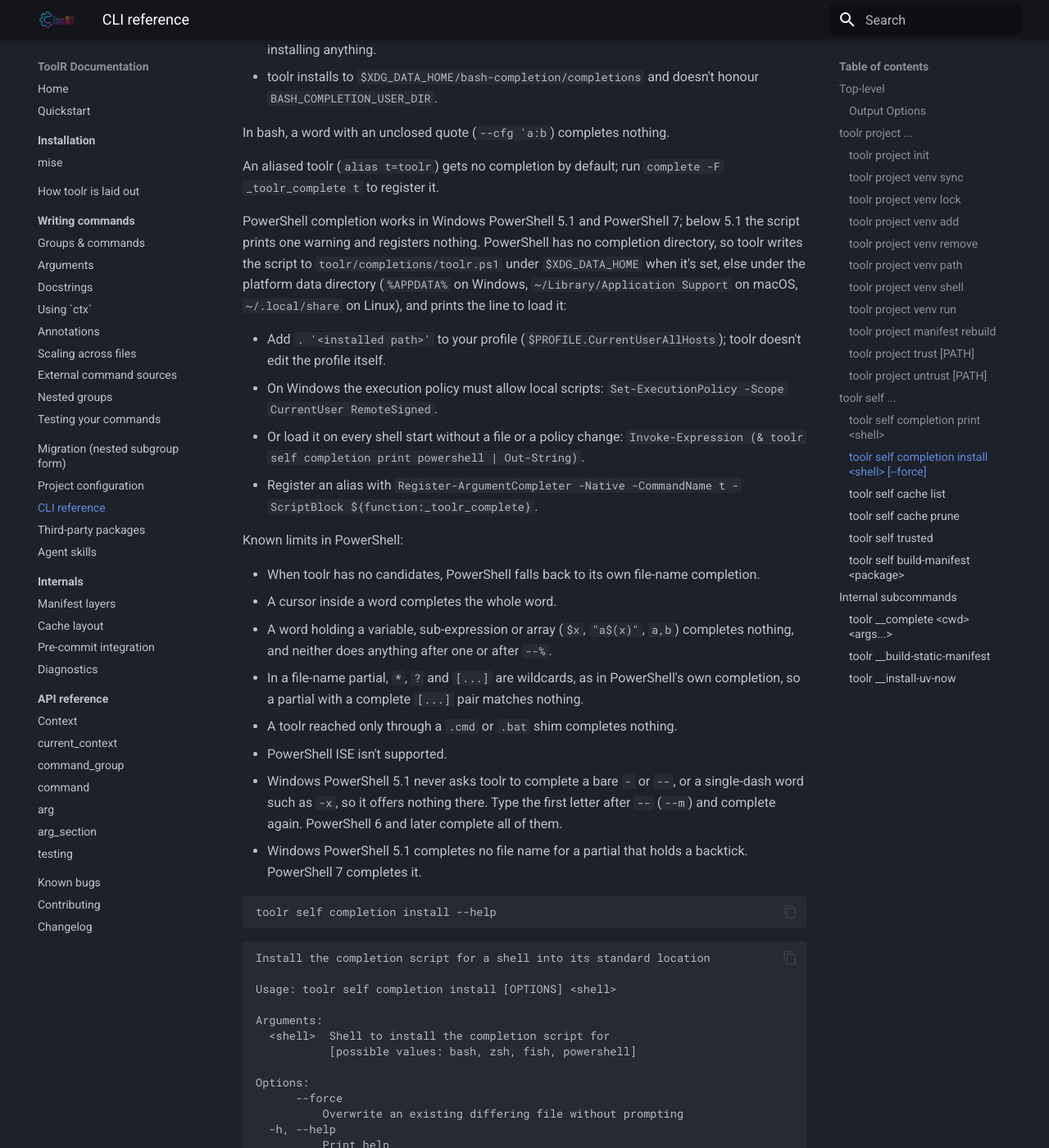
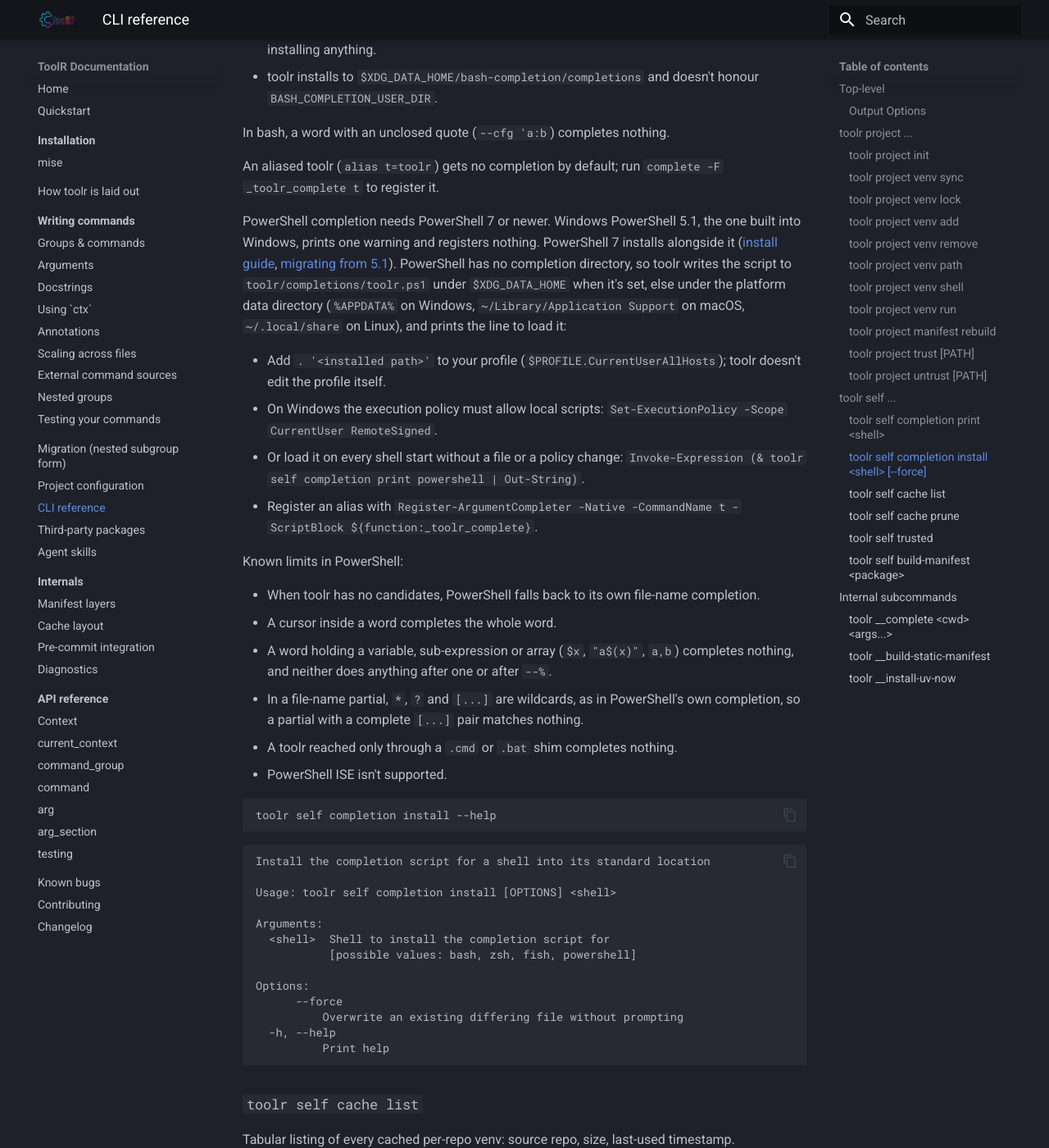
Before and after one commit to s0undt3ch/ToolR, an MkDocs documentation site: the page built from docs/cli.md, in a window 1280 px wide and 1400 px high, scrolled down 9365 px. Shown: the whole window at 82% size. Built offline with MkDocs 1.6.1 and Material for MkDocs 9.7.7, drawn with Linux system fonts in a browser that asks for light colours.

Commit message:
feat(completion): require PowerShell 7 for completion
Windows CI showed Windows PowerShell 5.1 never calls the completer for
`-` or `--`, matches nothing for an unclosed `[`, and completes no file
name for a partial holding a backtick. Raise the floor to PowerShell 7.

5.1 still parses the script, so it reaches the version guard, prints one
warning and registers nothing. The CI smoke test now asserts that, the
Windows 5.1 test runs are gone, and the docs link to Microsoft's install
and migration pages.

````diff
--- a/docs/cli.md
+++ b/docs/cli.md
@@ -311,9 +311,12 @@ In bash, a word with an unclosed quote (`--cfg 'a:b`) completes nothing.
 An aliased toolr (`alias t=toolr`) gets no completion by default; run
 `complete -F _toolr_complete t` to register it.
 
-PowerShell completion works in Windows PowerShell 5.1 and PowerShell 7;
-below 5.1 the script prints one warning and registers nothing. PowerShell
-has no completion directory, so toolr writes the script to
+PowerShell completion needs PowerShell 7 or newer. Windows PowerShell 5.1,
+the one built into Windows, prints one warning and registers nothing.
+PowerShell 7 installs alongside it ([install
+guide](https://learn.microsoft.com/en-us/powershell/scripting/install/installing-powershell-on-windows),
+[migrating from 5.1](https://learn.microsoft.com/en-us/powershell/scripting/whats-new/migrating-from-windows-powershell-51-to-powershell-7)).
+PowerShell has no completion directory, so toolr writes the script to
 `toolr/completions/toolr.ps1` under `$XDG_DATA_HOME` when it's set, else
 under the platform data directory (`%APPDATA%` on Windows,
 `~/Library/Application Support` on macOS, `~/.local/share` on Linux), and
@@ -341,12 +344,6 @@ Known limits in PowerShell:
   matches nothing.
 - A toolr reached only through a `.cmd` or `.bat` shim completes nothing.
 - PowerShell ISE isn't supported.
-- Windows PowerShell 5.1 never asks toolr to complete a bare `-` or `--`, or
-  a single-dash word such as `-x`, so it offers nothing there. Type the first
-  letter after `--` (`--m`) and complete again. PowerShell 6 and later
-  complete all of them.
-- Windows PowerShell 5.1 completes no file name for a partial that holds a
-  backtick. PowerShell 7 completes it.
 
 ```sh
 toolr self completion install --help
````
Also changed, not shown: CONTRIBUTING.md (+0 -2 lines), release-notes/2026-11-08.22-44-45.powershell-completion.md (+1 -1 lines), specs/archive/2026/2026-11-08-powershell-completion-design.md (+4 -0 lines), specs/archive/2026/2026-11-08-powershell-completion-plan.md (+4 -0 lines), 4 other files.
